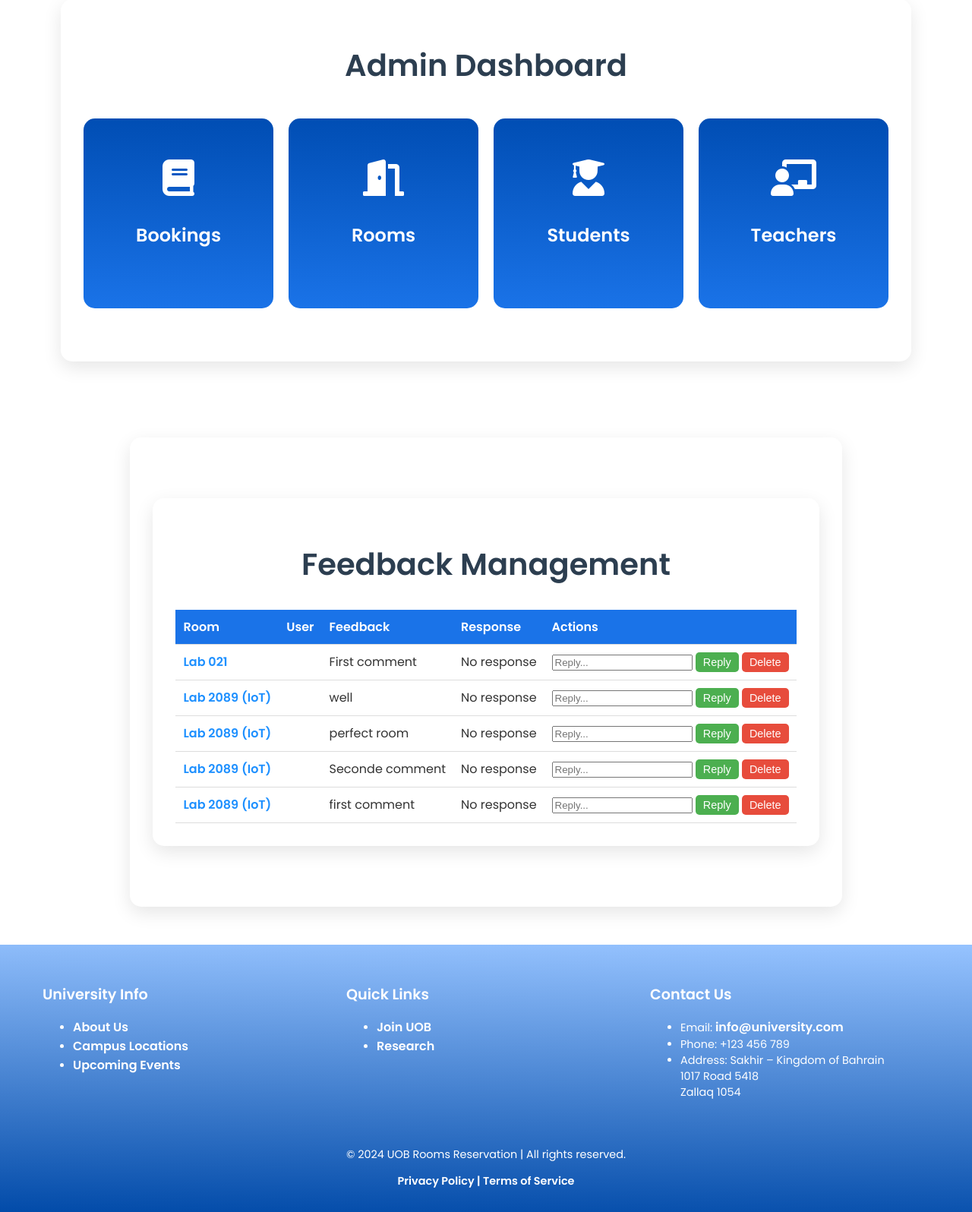
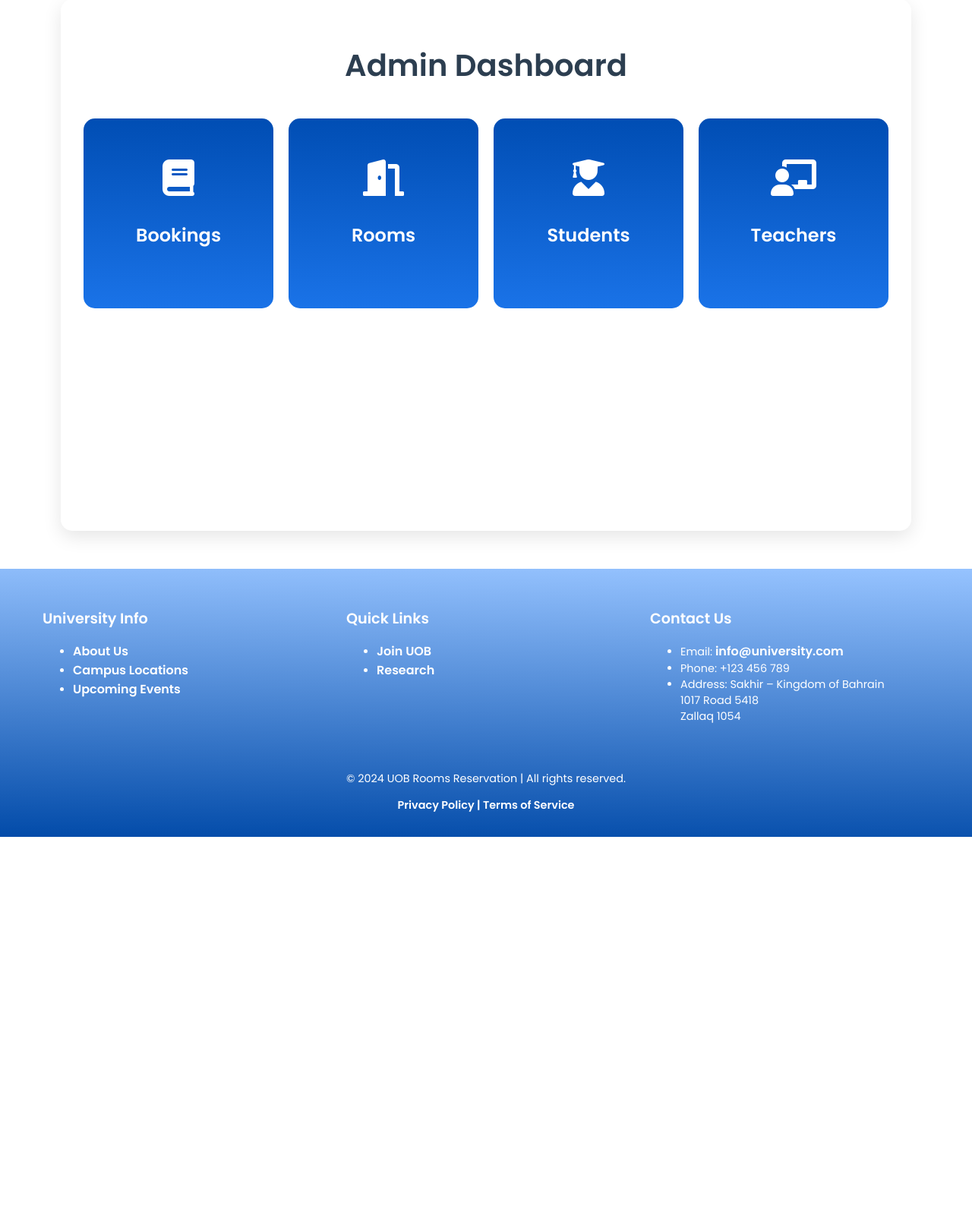
Before and after one commit to SLooM04/itcs333-project, a PHP site: page /admin-dashboard.php in a window 1280 px wide. Shown: the part 204-1800 px from the top of the page at 76% size. After the commit the page ends 1306 px from the top, so only its background shows below. Run offline with PHP 8.4, Linux system fonts and the light colour scheme; the visitor is signed in with stand-in values (Sample User, id 1); data comes from the database, SQL or seed files in the repository; data that the repository does not hold is empty.

Commit message:
remove feedback from home

```diff
--- a/admin-dashboard.php
+++ b/admin-dashboard.php
@@ -712,50 +712,6 @@ button:hover {
         </div>
     </div>
 
-    <!-- Feedback Management -->
-    <div class="container">
-    <div class="container">
-    <h1>Feedback Management</h1>
-    <table style="width: 100%; border-collapse: collapse;">
-        <thead>
-            <tr style="background-color: #1a73e8; color: white;">
-                <th style="padding: 10px;">Room</th>
-                <th style="padding: 10px;">User</th>
-                <th style="padding: 10px;">Feedback</th>
-                <th style="padding: 10px;">Response</th>
-                <th style="padding: 10px;">Actions</th>
-            </tr>
-        </thead>
-        <tbody>
-            <?php foreach ($feedbacks as $feedback): ?>
-                <tr style="border-bottom: 1px solid #ddd;">
-                    <!-- Room name as a clickable link -->
-                    <td style="padding: 10px;">
-                        <a href="room_details.php?id=<?php echo $feedback['room_id']; ?>" style="color: #1e90ff; text-decoration: none;">
-                            <?php echo htmlspecialchars($feedback['room_name']); ?>
-                        </a>
-                    </td>
-                    <td style="padding: 10px;"><?php echo htmlspecialchars($feedback['username']); ?></td>
-                    <td style="padding: 10px;"><?php echo htmlspecialchars($feedback['comment_text']); ?></td>
-                    <td style="padding: 10px;"><?php echo $feedback['admin_response'] ? htmlspecialchars($feedback['admin_response']) : 'No response'; ?></td>
-                    <td style="padding: 10px;">
-                        <!-- Reply Form -->
-                        <form action="respond_comment.php" method="POST" style="display:inline;">
-                            <input type="hidden" name="comment_id" value="<?php echo $feedback['comment_id']; ?>">
-                            <input type="text" name="response" placeholder="Reply..." required>
-                            <button type="submit" style="background-color: #4caf50; color: white; padding: 5px 10px; border: none; border-radius: 5px;">Reply</button>
-                        </form>
-                        <!-- Delete Button -->
-                        <form action="delete_comment.php" method="POST" style="display:inline;">
-                            <input type="hidden" name="comment_id" value="<?php echo $feedback['comment_id']; ?>">
-                            <button type="submit" style="background-color: #e74c3c; color: white; padding: 5px 10px; border: none; border-radius: 5px;" onclick="return confirm('Are you sure you want to delete this feedback?');">Delete</button>
-                        </form>
-                    </td>
-                </tr>
-            <?php endforeach; ?>
-        </tbody>
-    </table>
-</div>
 
 </main>
 <!-- Footer -->
```
